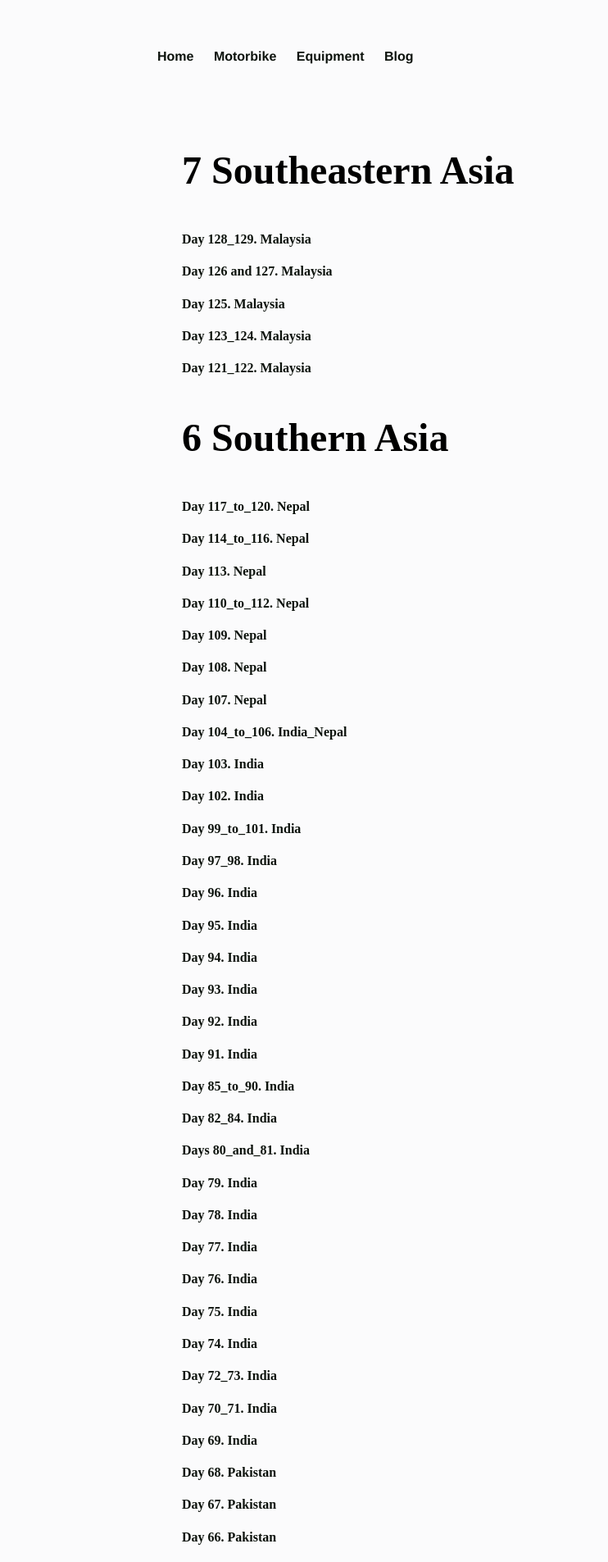
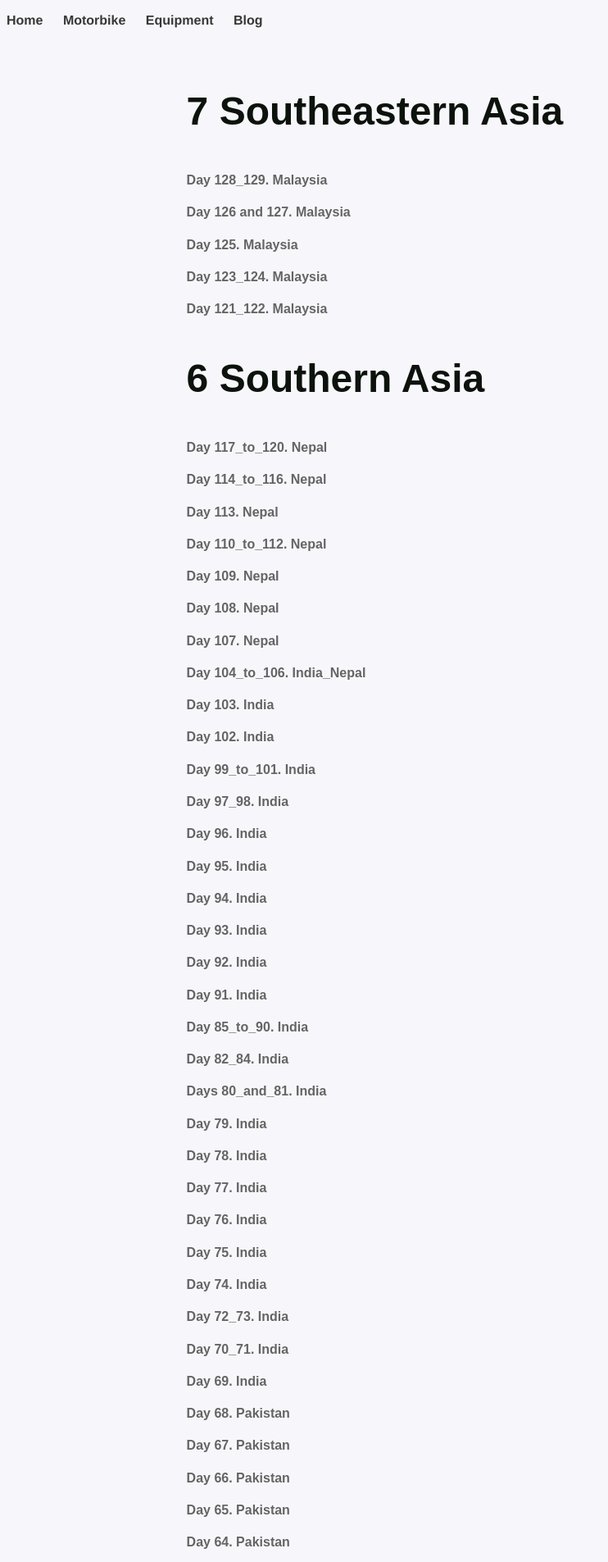
Before and after one commit to PepGonella/pelmonenmoto.github.io, a Jekyll site: the page built from etapes.md, in a window 1280 px wide. Shown: the top 1905 px of the page at 82% size, without its empty margins (0-742 px from the left). Built offline with Jekyll 4.4.1, drawn with Linux system fonts in a browser that asks for light colours.

Commit message:
change layout

```diff
--- a/_layouts/default.html
+++ b/_layouts/default.html
@@ -4,16 +4,16 @@
 			<title>{{ page.title }}</title>
 			<!-- link to main stylesheet -->
 			<link rel="stylesheet" type="text/css" href="{{site.baseurl}}/css/main.css">
-		</head>
-		<body style="background-color: rgb(251, 251, 252);">
 			<nav>
 	    		<ul>
-	        		<li><a href="/"style="color: rgb(12, 18, 12)">Home</a></li>
-	        		<li><a href="{{site.baseurl}}/motorbike/"style="color: rgb(12, 18, 12)">Motorbike</a></li>
-	        		<li><a href="{{site.baseurl}}/equipement/"style="color: rgb(12, 18, 12)">Equipment</a></li>
-	        		<li><a href="{{site.baseurl}}/etapes/"style="color: rgb(12, 18, 12)">Blog</a></li>
+	        		<li><a href="/"style="color: rgb(55, 55, 55)">Home</a></li>
+	        		<li><a href="{{site.baseurl}}/motorbike/"style="color: rgb(55, 55, 55)">Motorbike</a></li>
+	        		<li><a href="{{site.baseurl}}/equipement/"style="color: rgb(55, 55, 55)">Equipment</a></li>
+	        		<li><a href="{{site.baseurl}}/etapes/"style="color: rgb(55, 55, 55)">Blog</a></li>
 	    		</ul>
 			</nav>
+		</head>
+		<body style="background-color: rgb(247, 247, 251);">
 			<!--<div id="RightPanel" style="width: 200; height: 100%; text-align: left; vertical-align: bottom; float: right;">
 				<h1 style="color:#E0A579;">Side bar</h1>
 			</div> -->
@@ -24,8 +24,8 @@
 			</div><!-- /.container -->
 			<footer>
 	    		<ul>
-	        		<li><a href="mailto:pelmonenmoto@gmail.com"style="color: rgb(12, 18, 12)">email</a></li>
-	        		<li><a href="https://github.com/pelmonenmoto"style="color: rgb(12, 18, 12)">github.com/pelmonenmoto</a></li>
+	        		<li><a href="mailto:pelmonenmoto@gmail.com"style="color: rgb(55, 55, 55)">email</a></li>
+	        		<li><a href="https://github.com/pelmonenmoto"style="color: rgb(55, 55, 55)">github.com/pelmonenmoto</a></li>
 				</ul>
 			</footer>
 			{% if jekyll.environment == 'production' %}
--- a/css/main.css
+++ b/css/main.css
@@ -1,6 +1,5 @@
 body {
-    margin: 60px auto;
-    width: 70%;
+    font-family: "Raleway", sans-serif;
 }
 nav ul, footer ul {
     font-family:'Helvetica', 'Arial', 'Sans-Serif';
@@ -14,7 +13,7 @@
 }
 a {
     text-decoration: none;
-    color: rgb(12 18 12);
+    color: rgb(100 100 100);
 }
 a:hover {
     text-decoration: underline;
@@ -67,13 +66,15 @@
 }
 
 .container {
+  margin: 0px auto;
+  width: 70%;
   max-width: 960px;
 }
 
 .content {
   border-radius: 0 0 10px 10px;
-  background-color: rgb(251, 251, 252);
-  padding: 20px 30px;
+  background-color: rgb(247, 247, 251);
+  padding: 10px 30px;
 }
 
 .container.page {
@@ -114,7 +115,7 @@
 
 h3 {
   font-size: 3em;
-  color:rgb(12 18 12));
+  color:rgb(12 18 12);
 }
 
 .PageNavigation {
--- a/etapes.md
+++ b/etapes.md
@@ -3,8 +3,6 @@
 title: Blog
 permalink: /etapes/
 ---
-
-<div class="clear">&nbsp;</div>
 
 {% assign sorted_cats = site.categories | sort %}
 {% for category in sorted_cats reversed %}
```
